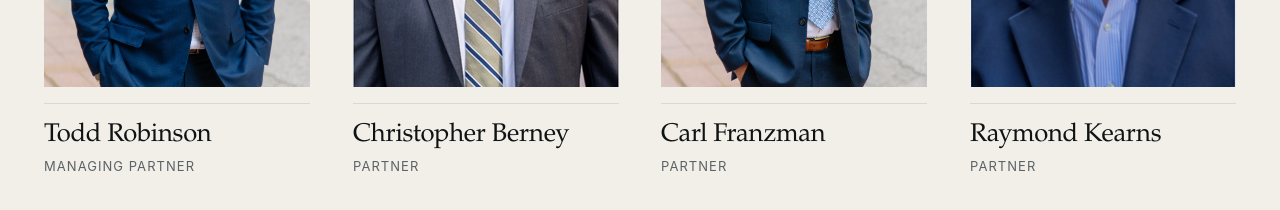
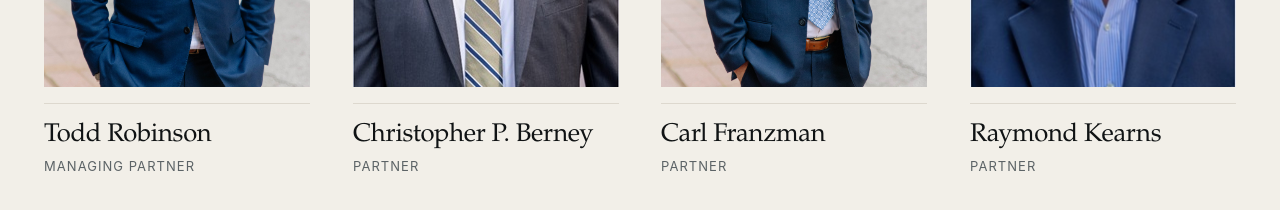
Before and after one commit to tnrobinson12/rfllplaw-website, a Next.js app: page / in a window 1280 px wide. Shown: the part 7020-7230 px from the top of the page. Built offline with nearby package versions, Linux system fonts and the light colour scheme.

Commit message:
Update Christopher P. Berney profile

```diff
--- a/src/content/attorneys.ts
+++ b/src/content/attorneys.ts
@@ -350,8 +350,8 @@ const attorneyEntries: AttorneyEntry[] = [
   },
   {
     slug: 'christopher-berney',
-    name: 'Christopher Berney',
-    sortName: 'Berney, Christopher',
+    name: 'Christopher P. Berney',
+    sortName: 'Berney, Christopher P.',
     title: 'Partner',
     group: 'attorney',
     rank: 'partner',
@@ -359,11 +359,12 @@ const attorneyEntries: AttorneyEntry[] = [
     emailHref: 'mailto:cberney@rfllplaw.com',
     phone: '404-881-6010',
     phoneHref: tel('404-881-6010'),
-    ...portrait('christopher-berney.jpg', 'Christopher Berney'),
+    ...portrait('christopher-berney.jpg', 'Christopher P. Berney'),
     ...DEFAULTS,
     overview: [
-      'Christopher Berney has represented businesses, entrepreneurs, and creative professionals for more than 25 years. His practice focuses on business law, contracts, commercial matters, and litigation.',
-      'Chris brings an entrepreneurial perspective to his legal practice, having experience operating his own businesses as well as representing business owners. He advises clients regarding legal structures, contracts, disputes, and other issues arising in the operation and growth of privately held businesses.',
+      'Christopher P. Berney is a partner at Robinson Franzman LLP, where he practices commercial litigation with a focus on secured transactions and landlord-tenant matters. Based in the Decatur, Georgia area, Mr. Berney brings substantial experience in complex commercial disputes and creditor representation. His practice encompasses a wide range of commercial law matters, with particular depth in UCC Article 9 secured transactions and related financing issues.',
+      'Mr. Berney maintains an active landlord-tenant practice, advising clients on commercial lease disputes, dispossessory actions, and related real property matters. His work is characterized by a strategic approach to dispute resolution and a commitment to protecting his clients’ financial and property interests. He represents clients across a diverse range of industries and transaction sizes, from straightforward collection matters to complex multi-party litigation.',
+      'Mr. Berney earned his Juris Doctor from Drake University College of Law in 1995 and his Master of Business Administration from Drake University in 1992. He is admitted to practice in Georgia. He can be reached at cberney@rfllplaw.com or through Robinson Franzman LLP’s offices at 191 Peachtree Street NE, Suite 2600, Atlanta, Georgia 30303.',
     ],
     practiceAreas: [
       'Corporate & Business',
```
